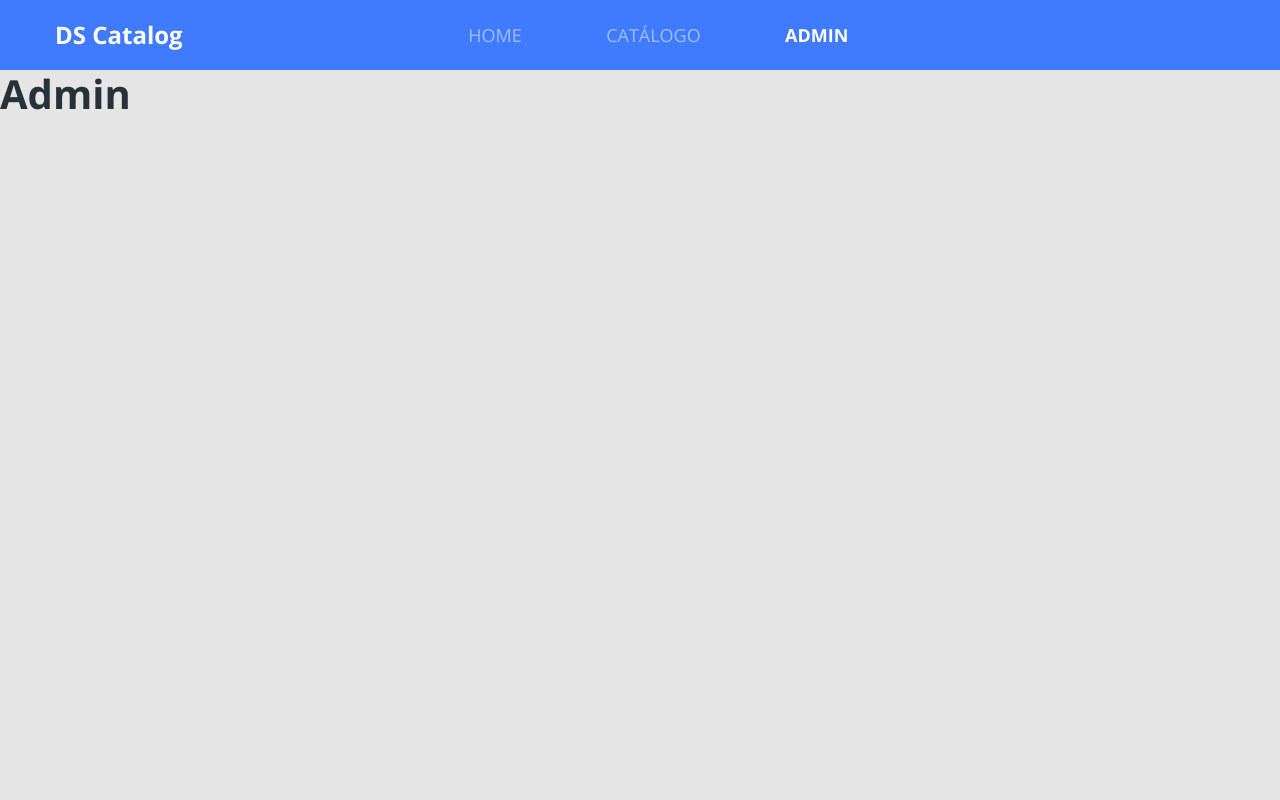
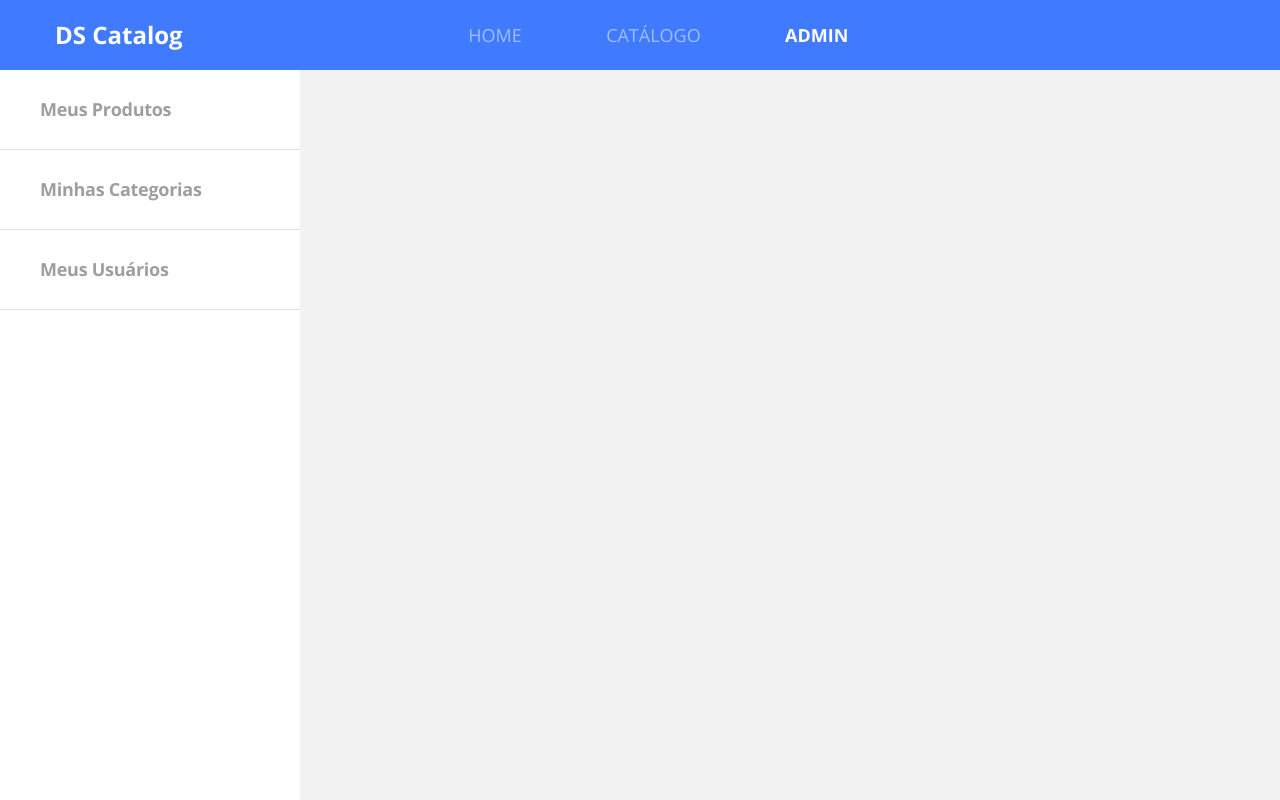
Before and after one commit to johnyguido/dscatalog-bootcamp-devsuperior, a React (Create React App) app in the folder front-web/: page /admin in a window 1280 px wide. Built offline with nearby package versions, Linux system fonts and the light colour scheme.

Commit message:
Add Admin Navbar

```diff
--- a/front-web/src/core/assets/styles/custom.scss
+++ b/front-web/src/core/assets/styles/custom.scss
@@ -2,7 +2,7 @@
     "primary": #407BFF
 );
 
-$body-bg: #E5E5E5;
+$body-bg: #F2F2F2;
 $body-color: #263238;
 
 @import '~bootstrap/scss/bootstrap.scss';
--- /dev/null
+++ b/front-web/src/core/pagination/index.tsx
@@ -0,0 +1,55 @@
+import React from 'react';
+import { ReactComponent as ArrowIcon } from 'core/assets/images/arrow.svg';
+import './styles.scss';
+import { generateList } from 'core/utils/list';
+
+type Props = {
+    totalPages: number;
+    activePage: number;
+    onChange: (item: number) => void;
+}
+
+const Pagination = ({totalPages, activePage, onChange}: Props) => {
+    const items = generateList(totalPages);
+    const previousClass = totalPages > 0 && activePage > 0 ? 'page-active' : 'page-inactive';
+    const nextClass = (activePage + 1) < totalPages ? 'page-active' : 'page-inactive';
+
+
+    return (
+        <div className="pagination-container">
+
+            <ArrowIcon className={`pagination-previous ${previousClass}`}
+            onClick={()=> onChange(activePage-1)}
+            />
+
+            {items.map(item => (
+
+                <div
+                key={item}
+                className={`pagination-item ${item === activePage ? 'active' : ''}`}
+                onClick={() => onChange(item)}
+
+                >
+
+                {item + 1}
+
+            </div>
+
+
+            ))}
+
+
+
+
+        <ArrowIcon className={`pagination-next ${nextClass}`}
+        onClick={()=> onChange(activePage + 1)}
+        />
+
+        </div>
+
+
+    );
+
+}
+
+export default Pagination;
--- /dev/null
+++ b/front-web/src/core/pagination/styles.scss
@@ -0,0 +1,65 @@
+
+.pagination-container{
+    display: flex;
+    justify-content: center;
+    height: 40px;
+    align-items: center;
+    margin-top: 35px;
+}
+
+.pagination-item{
+
+    width: 40px;
+    height: 40px;
+    background: #E1E1E1;
+    border-radius: 50%;
+    font-weight: bold;
+    font-size: 18px;
+    line-height: 25px;
+    letter-spacing: -0.015em;
+    color: #FFF;
+    display: flex;
+    align-items: center;
+    justify-content:center;
+    cursor: pointer;
+    margin-right: 10px;
+
+    &.active {
+
+    background: #407BFF;
+
+    }
+
+
+
+
+}
+
+.pagination-previous{
+
+    transform: rotate(-180deg);
+    margin-right: 25px;
+
+}
+
+.pagination-next{
+
+
+    margin-left: 15px;
+    cursor: pointer;
+}
+
+.page-active{
+
+cursor: pointer;
+color: #407BFF;
+
+}
+
+.page-inactive{
+
+
+    color: #E1E1E1;
+    pointer-events: none;
+
+    }
--- /dev/null
+++ b/front-web/src/pages/Admin/components/Navbar/index.tsx
@@ -0,0 +1,26 @@
+import React from 'react';
+import './styles.scss';
+
+const Navbar = () => (
+
+
+    <nav className="admin-nav-container">
+        <ul>
+            <li>
+                <a href="/" className="admin-nav-item">Meus Produtos</a>
+            </li>
+            <li>
+                <a href="/" className="admin-nav-item">Minhas Categorias</a>
+            </li>
+            <li>
+                <a href="/" className="admin-nav-item">Meus Usuários</a>
+            </li>
+
+
+        </ul>
+
+    </nav>
+
+)
+
+export default Navbar;
--- /dev/null
+++ b/front-web/src/pages/Admin/components/Navbar/styles.scss
@@ -0,0 +1,31 @@
+.admin-nav-container {
+
+    width: 300px;
+    background-color: #FFF;
+    height:calc(100vh - 70px);
+
+}
+
+.admin-nav-item{
+
+     height: 80px;
+     display: block;
+     border-bottom: 1px solid #E1E1E1;
+     display: flex;
+     align-items: center;
+     padding-left: 40px;
+     font-weight: bold;
+     font-size:18px;
+     line-height: 25px;
+     letter-spacing:-0.015em;
+     color: #9E9E9E;
+
+     &.active {
+         background:rgba(64,123,255,0.3);
+         color: #407BFF;
+     }
+
+     &:hover{
+         color: #407BFF;
+     }
+}
--- a/front-web/src/pages/Admin/index.tsx
+++ b/front-web/src/pages/Admin/index.tsx
@@ -1,8 +1,11 @@
+
 import React from 'react';
+import Navbar from './components/Navbar';
 
 const Admin = () =>(
 
-    <div><h1>Admin</h1></div>
+    <div><Navbar /></div>
+
 
 );
 
--- a/front-web/src/pages/Catalog/index.tsx
+++ b/front-web/src/pages/Catalog/index.tsx
@@ -5,6 +5,7 @@
 import ProductCard from './components/ProductCard';
 import ProductCardLoader from './components/Loaders/ProductCardLoader';
 import './styles.scss';
+import Pagination from 'core/pagination';
 
 
 const Catalog = () =>{
@@ -13,13 +14,14 @@
     //popilar um estado no componente e listar os produtos dinamicamente
     const [productsResponse, setProductResponse] = useState<ProductsResponse>();
     const [isLoading, setIsLoading] = useState(false);
+    const[activePage, setActivePage] = useState(0);
 
 
  //QUando o componenti inciiar buscar a lista de produtos
     useEffect(() =>{
 
         const params = {
-            page: 0,
+            page: activePage,
             linesPerPage: 12,
         }
 
@@ -33,7 +35,7 @@
 
         })
 
-    }, [])
+    }, [activePage])
 
 return(
 
@@ -55,6 +57,14 @@
 
     </div>
 
+    {productsResponse && (
+    <Pagination
+    totalPages={productsResponse.totalPages}
+    activePage={activePage}
+    onChange={page => setActivePage(page)}
+    />
+    )}
+
 </div>
 
 
--- a/front-web/src/pages/Catalog/styles.scss
+++ b/front-web/src/pages/Catalog/styles.scss
@@ -1,7 +1,7 @@
 .catalog-container{
-margin-top: 25px;
-padding-left: 40px;
-padding-right: 40px;
+
+padding: 0 40px 50px 40px;
+
 }
 
 .catalog-title{
```
